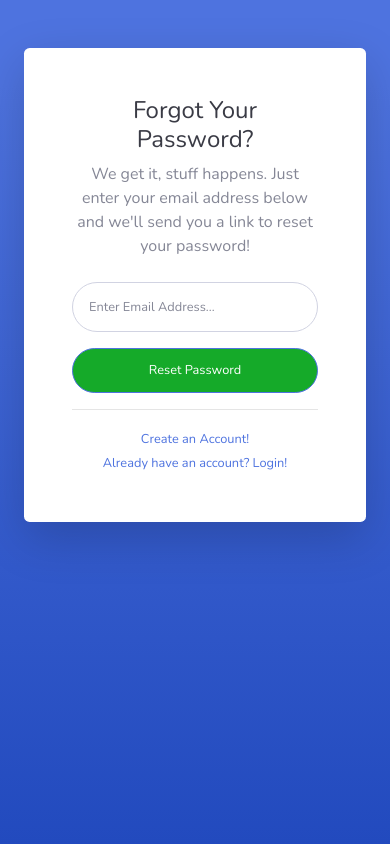
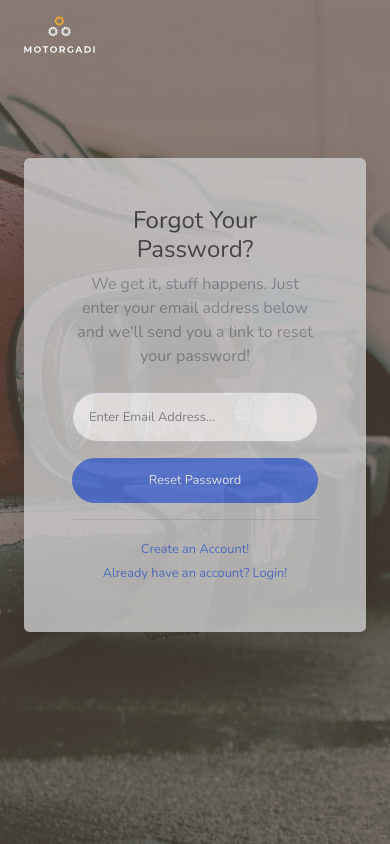
Before and after one commit to jyotiprakashuprety/gadi, a PHP site: page /forgot-password.php in a window 390 px wide. Run offline with PHP 8.4, Linux system fonts and the light colour scheme.

Commit message:
minor changes

```diff
--- a/allcars.php
+++ b/allcars.php
@@ -56,7 +56,7 @@ else{
 
   <nav class="navbar navbar-expand-lg navbar-dark bg-dark fixed-top py-3" id="mainNav">
     <div class="container">
-      <a class="navbar-brand js-scroll-trigger" href="#page-top"><img style="width: 25%" src="img/motorgadi.png" /></a>
+      <a class="navbar-brand js-scroll-trigger" href="index.php"><img style="width: 25%" src="img/motorgadi.png" /></a>
       <button class="navbar-toggler navbar-toggler-right" type="button" data-toggle="collapse" data-target="#navbarResponsive" aria-controls="navbarResponsive" aria-expanded="false" aria-label="Toggle navigation">
         <span class="navbar-toggler-icon"></span>
       </button>
@@ -91,7 +91,7 @@ else{
 
           <!-- Topbar Navbar -->
           <div class="container">
-          <a class="navbar-brand js-scroll-trigger" href="#page-top"><img style="width: 25%" src="img/motorgadi.png" /></a>
+          <a class="navbar-brand js-scroll-trigger" href="index.php"><img style="width: 25%" src="img/motorgadi.png" /></a>
           <ul class="navbar-nav ml-auto">
 
             <!-- Nav Item - User Information -->
--- a/forgot-password.php
+++ b/forgot-password.php
@@ -9,33 +9,36 @@
   <meta name="description" content="">
   <meta name="author" content="">
 
-  <title>SB Admin 2 - Forgot Password</title>
+  <title>MotorGadi</title>
 
   <!-- Custom fonts for this template-->
   <link href="vendor/fontawesome-free/css/all.min.css" rel="stylesheet" type="text/css">
   <link href="https://fonts.googleapis.com/css?family=Nunito:200,200i,300,300i,400,400i,600,600i,700,700i,800,800i,900,900i" rel="stylesheet">
 
   <!-- Custom styles for this template-->
-  <link href="css/sb-admin-2.min.css" rel="stylesheet">
+  <link href="css/sb-admin-2.css" rel="stylesheet">
 
 </head>
 
 <body class="bg-gradient-primary">
 
   <div class="container">
+  <a class="navbar-brand js-scroll-trigger py-3" href="index.php"><img style="width: 25%" src="img/motorgadi.png" /></a>
+      <button class="navbar-toggler navbar-toggler-right" type="button" data-toggle="collapse" data-target="#navbarResponsive" aria-controls="navbarResponsive" aria-expanded="false" aria-label="Toggle navigation">
+        <span class="navbar-toggler-icon"></span>
+      </button>
 
     <!-- Outer Row -->
     <div class="row justify-content-center">
 
       <div class="col-xl-10 col-lg-12 col-md-9">
 
-        <div class="card o-hidden border-0 shadow-lg my-5">
           <div class="card-body p-0">
             <!-- Nested Row within Card Body -->
-            <div class="row">
-              <div class="col-lg-6 d-none d-lg-block bg-password-image"></div>
+            <div class="row justify-content-center">
+
               <div class="col-lg-6">
-                <div class="p-5">
+                <div class="p-5 card o-hidden border-0 shadow-lg my-5">
                   <div class="text-center">
                     <h1 class="h4 text-gray-900 mb-2">Forgot Your Password?</h1>
                     <p class="mb-4">We get it, stuff happens. Just enter your email address below and we'll send you a link to reset your password!</p>
--- a/logout.php
+++ b/logout.php
@@ -3,5 +3,5 @@
 	session_destroy();
 	setcookie('remember',0,time()-1);
 	setcookie('email',0,time()-1);
-	header('location:login.php');
+	header('location:index.php');
 ?>
--- a/singlecar.php
+++ b/singlecar.php
@@ -40,7 +40,7 @@ $conn = OpenCon();
 
   <nav class="navbar navbar-expand-lg navbar-dark bg-dark fixed-top py-3" id="mainNav">
     <div class="container">
-      <a class="navbar-brand js-scroll-trigger" href="#page-top"><img style="width: 25%" src="img/motorgadi.png" /></a>
+      <a class="navbar-brand js-scroll-trigger" href="index.php"><img style="width: 25%" src="img/motorgadi.png" /></a>
       <button class="navbar-toggler navbar-toggler-right" type="button" data-toggle="collapse" data-target="#navbarResponsive" aria-controls="navbarResponsive" aria-expanded="false" aria-label="Toggle navigation">
         <span class="navbar-toggler-icon"></span>
       </button>
@@ -68,7 +68,7 @@ else{
 
           <!-- Topbar Navbar -->
           <div class="container">
-          <a class="navbar-brand js-scroll-trigger" href="#page-top"><img style="width: 25%" src="img/motorgadi.png" /></a>
+          <a class="navbar-brand js-scroll-trigger" href="index.php"><img style="width: 25%" src="img/motorgadi.png" /></a>
           <ul class="navbar-nav ml-auto">
 
             <!-- Nav Item - User Information -->
```
Also changed, not shown: login.php (+5 -2 lines), register.php (+7 -4 lines), img/vehicleimages/5d8226aacfbe6_brown.jpg (added), img/vehicleimages/redi-go/brown.jpg (added), img/vehicleimages/redi-go/green.jpg (added), img/vehicleimages/redi-go/red.jpg (added), img/vehicleimages/redi-go/silver.jpg (added), img/vehicleimages/redi-go/white.jpg (added).
